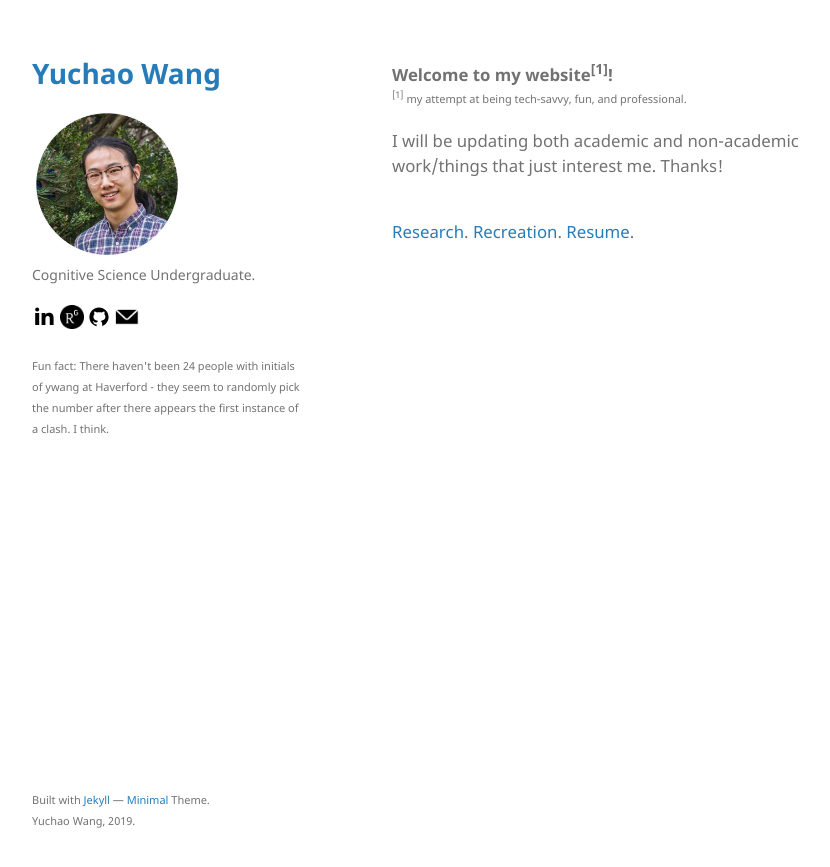
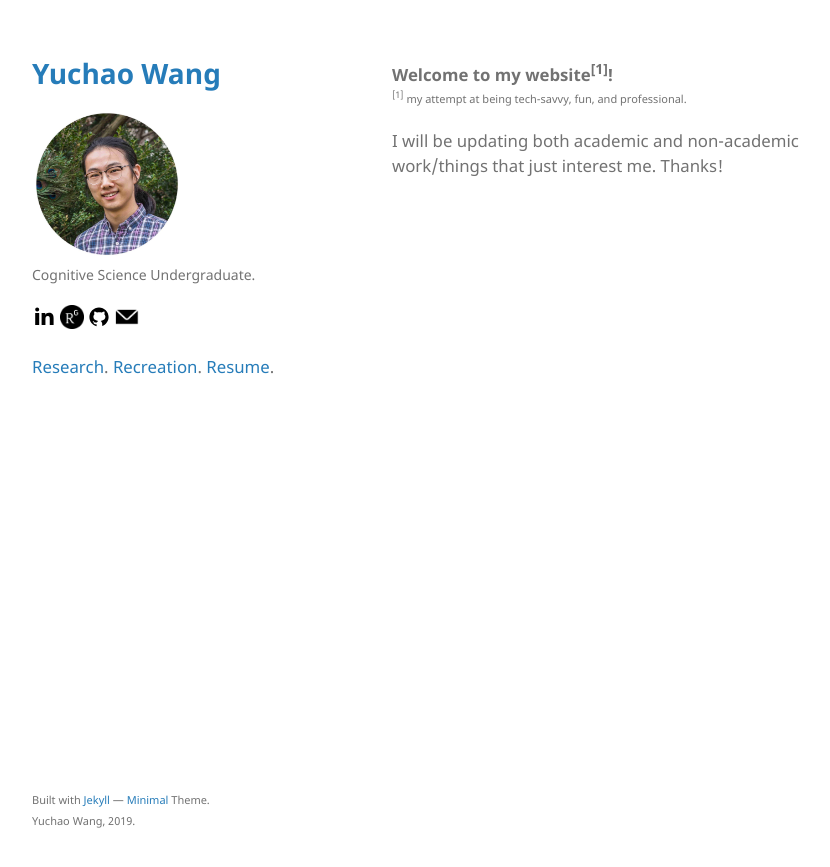
Before and after one commit to yuchao1995/yuchao1995.github.io, a Jekyll site: the page built from index.md, in a window 1280 px wide. Shown: the top 867 px of the page, without its empty margins (178-1008 px from the left). Built offline with Jekyll 4.4.1, drawn with Linux system fonts in a browser that asks for light colours.

Commit message:
added icon class and highlight
moved links to side bar

```diff
--- a/_layouts/default.html
+++ b/_layouts/default.html
@@ -10,6 +10,16 @@
     <!--[if lt IE 9]>
     <script src="https://cdnjs.cloudflare.com/ajax/libs/html5shiv/3.7.3/html5shiv.min.js"></script>
     <![endif]-->
+  <style>
+  img.icon {
+    width:24px;
+    height:24px;
+    border:0;
+  }
+  img:hover {
+    box-shadow: 0 0 2px 1px rgba(0, 140, 186, 0.5);
+  }
+  </style>
   </head>
   <body>
     <div class="wrapper">
@@ -23,12 +33,14 @@
         <p>{{ site.description | default: site.github.project_tagline }}</p>
 
         {% if site.github.is_user_page %}
-        <p class="view"><a href="https://www.linkedin.com/in/yuchao-wang-b9977a116" target="_blank"> <img src="assets/img/linkedin.svg" alt="Linkedin link" style="width:24px;height:24px;border:0;"/></a>
-        <a href="https://www.researchgate.net/profile/Yuchao_Wang7" target="_blank"> <img src="assets/img/researchgate.png" alt="Researchgate link" style="width:24px;height:24px;border:0;"/></a>
-        <a href="https://github.com/yuchao1995" target="_blank"> <img src="assets/img/github.svg" alt="Github link" style="width:24px;height:24px;border:0;"/></a>
-        <a href="mailto:ywang24@haverford.edu"> <img src="assets/img/email.png" alt="Email" style="width:24px;height:24px;border:0;"/></a></p>
-        <p><small>Fun fact: There haven't been 24 people with initials of ywang at Haverford - they seem to randomly pick the number after there appears the first instance of a clash. I think.
-        </small></p>
+        <p class="view"><a href="https://www.linkedin.com/in/yuchao-wang-b9977a116" target="_blank"> <img class="icon" src="assets/img/linkedin.svg" alt="Linkedin link"/></a>
+        <a href="https://www.researchgate.net/profile/Yuchao_Wang7" target="_blank"> <img class="icon" src="assets/img/researchgate.png" alt="Researchgate link"/></a>
+        <a href="https://github.com/yuchao1995" target="_blank"> <img class="icon" src="assets/img/github.svg" alt="Github link"/></a>
+        <a href="mailto:ywang24@haverford.edu"> <img class="icon" src="assets/img/email.png" alt="Email"/></a></p>
+        <p><big>
+        <a href="./research.html" >Research</a>.
+        <a href="./recreation.html" >Recreation</a>.
+        <a href="./assets/pdfs/Resume_YuchaoWang.pdf" download>Resume</a>.</big></p>
         {% endif %}
 
         {% if site.show_downloads %}
--- a/index.md
+++ b/index.md
@@ -10,7 +10,3 @@ Welcome to my website<sup>[1]</sup>! </b></big>
 I will be updating both academic and non-academic work/things that just interest me. Thanks!</big>
 </p>
 <br>
-<big>
-[Research](./research.html).
-[Recreation](./recreation.html).
-<a href="./assets/pdfs/Resume_YuchaoWang.pdf" download>Resume</a>.</big>
```
